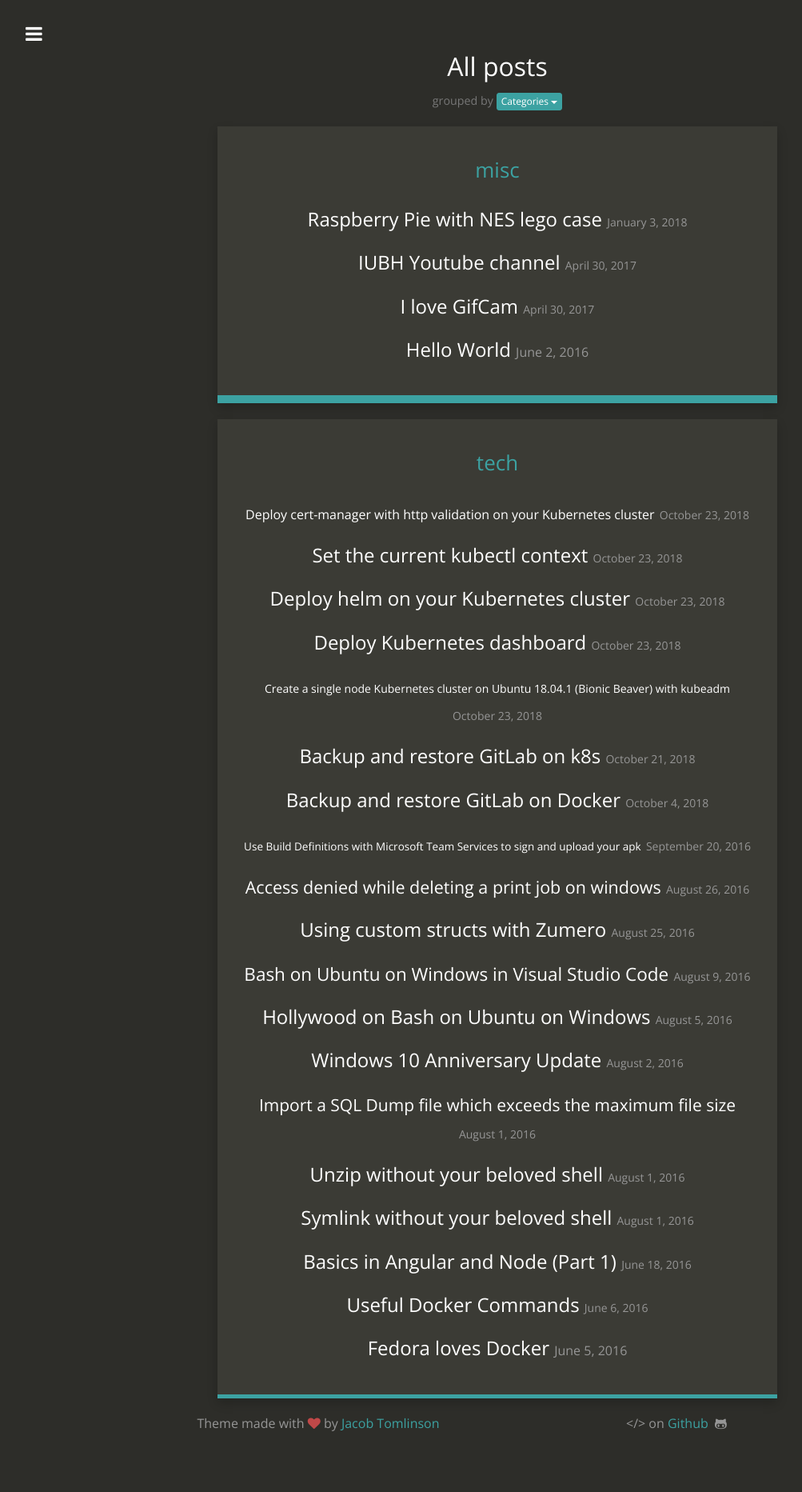
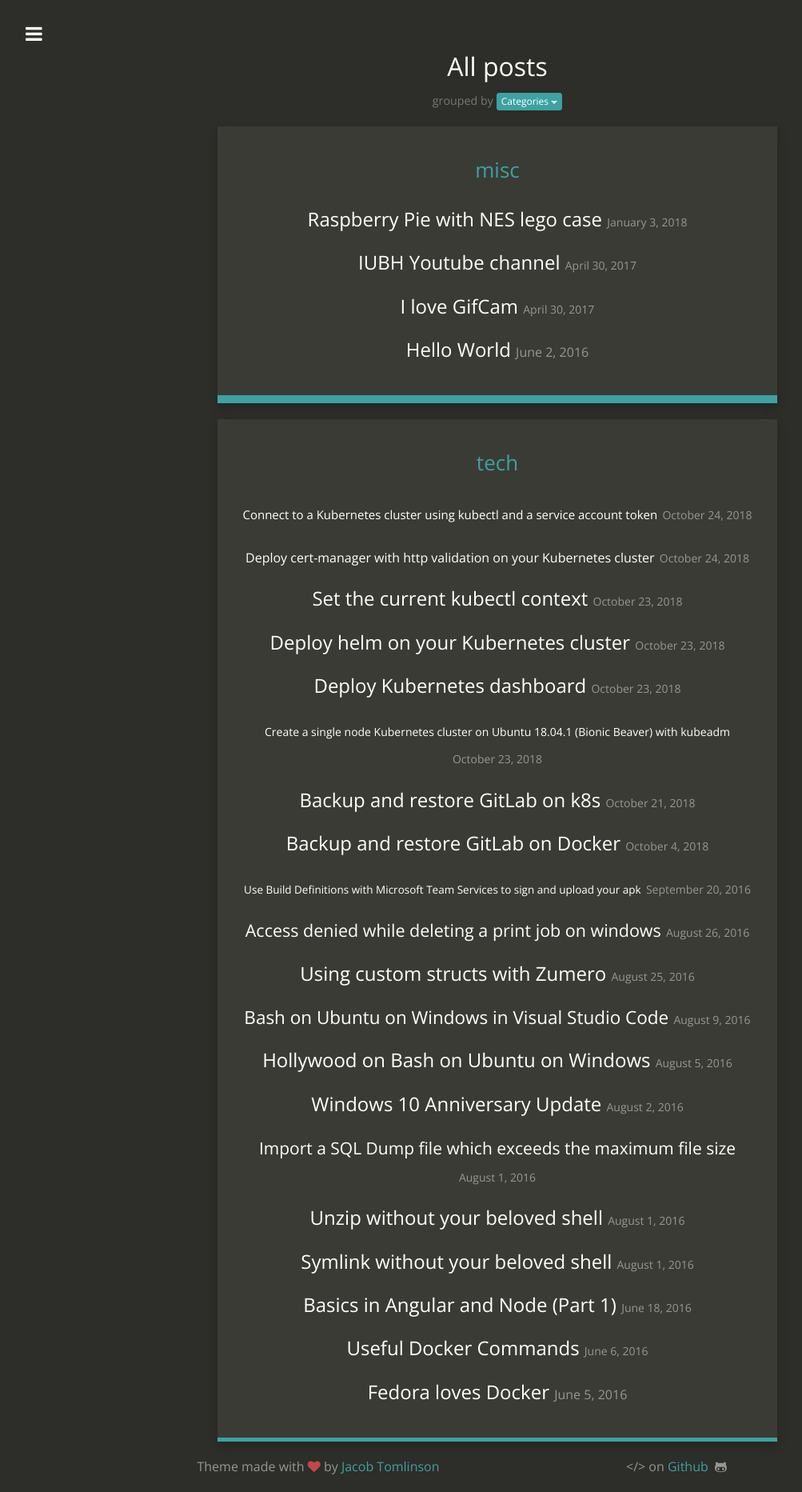
Before and after one commit to raaaimund/raaaimund.github.io, a Jekyll site: the page built from posts-by-categories.html, in a window 1280 px wide. Shown: the whole page at 80% size, without its empty margins (18-1021 px from the left). Built offline with Jekyll 4.4.1, drawn with Linux system fonts in a browser that asks for light colours; nearby versions of some CDN libraries; before the commit the page ends 1810 px from its top, so only the background shows below that; some of the changed lines change nothing that is shown.

Commit message:
added post connect to k8s cluster using kubectl

`````diff
--- /dev/null
+++ b/_posts/2018-10-24-connect-to-kubernetes-cluster-using-kubectl.md
@@ -0,0 +1,43 @@
+---
+layout:     post
+title:      Connect to a Kubernetes cluster using kubectl and a service account token
+date:       2018-10-24 21:00:00
+author:     Raimund Rittnauer
+summary:    How to connecto to a Kubernetes cluster using kubectl and a service account token
+categories: tech
+thumbnail:  university
+tags:
+ - k8s
+ - kubernetes
+ - kubectl
+---
+
+A detailed description of kubectl is on the [Kubernetes documentation][1]{:target="_blank"}.
+
+This post is the summary of an [ibm post][2]{:target="_blank"}.
+
+At first we have to configure kubectl to connect to the api server of our cluster.
+
+````
+kubectl config set-cluster kubernetes --server=https://192.168.1.254:6443 --insecure-skip-tls-verify=true
+````
+
+Then we set the configuration for our context and the credentials.
+
+````
+kubectl config set-context my-domain --cluster=kubernetes
+
+kubectl config set-credentials kubernetes-admin --token=<token>
+
+kubectl config set-context my-domain --user=kubernetes-admin
+
+kubectl config set-context my-domain --namespace=development
+
+kubectl config use-context my-domain
+````
+
+In my post about [deploying the Kubernetes dashboard][3]{target="_blank"} you can see an example of how to create a service account and get the token for this user.
+
+[1]: https://kubernetes.io/docs/reference/kubectl/overview/
+[2]: https://www.ibm.com/developerworks/community/blogs/fe25b4ef-ea6a-4d86-a629-6f87ccf4649e/entry/Configuring_the_Kubernetes_CLI_by_using_service_account_tokens1?lang=en
+[3]: {% post_url 2018-10-23-deploy-kubernetes-dashboard %}
--- a/_posts/2018-10-24-deploy-cert-manager-with-http-validation.md
+++ b/_posts/2018-10-24-deploy-cert-manager-with-http-validation.md
@@ -1,7 +1,7 @@
 ---
 layout:     post
 title:      Deploy cert-manager with http validation on your Kubernetes cluster
-date:       2018-10-23 23:00:00
+date:       2018-10-24 20:00:00
 author:     Raimund Rittnauer
 summary:    How to deploy cert-manager with http validation on your Kubernetes cluster and issue certificates from letsencrypt.org
 categories: tech
`````
